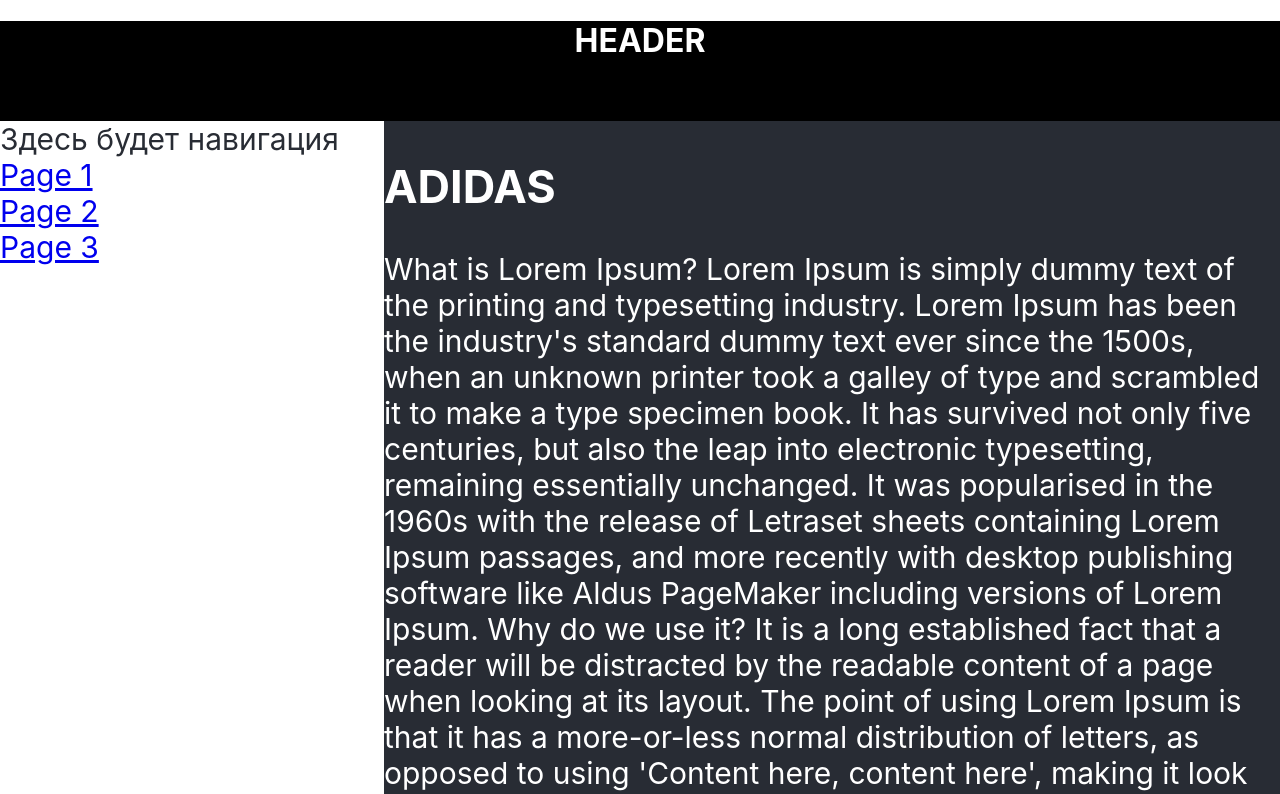
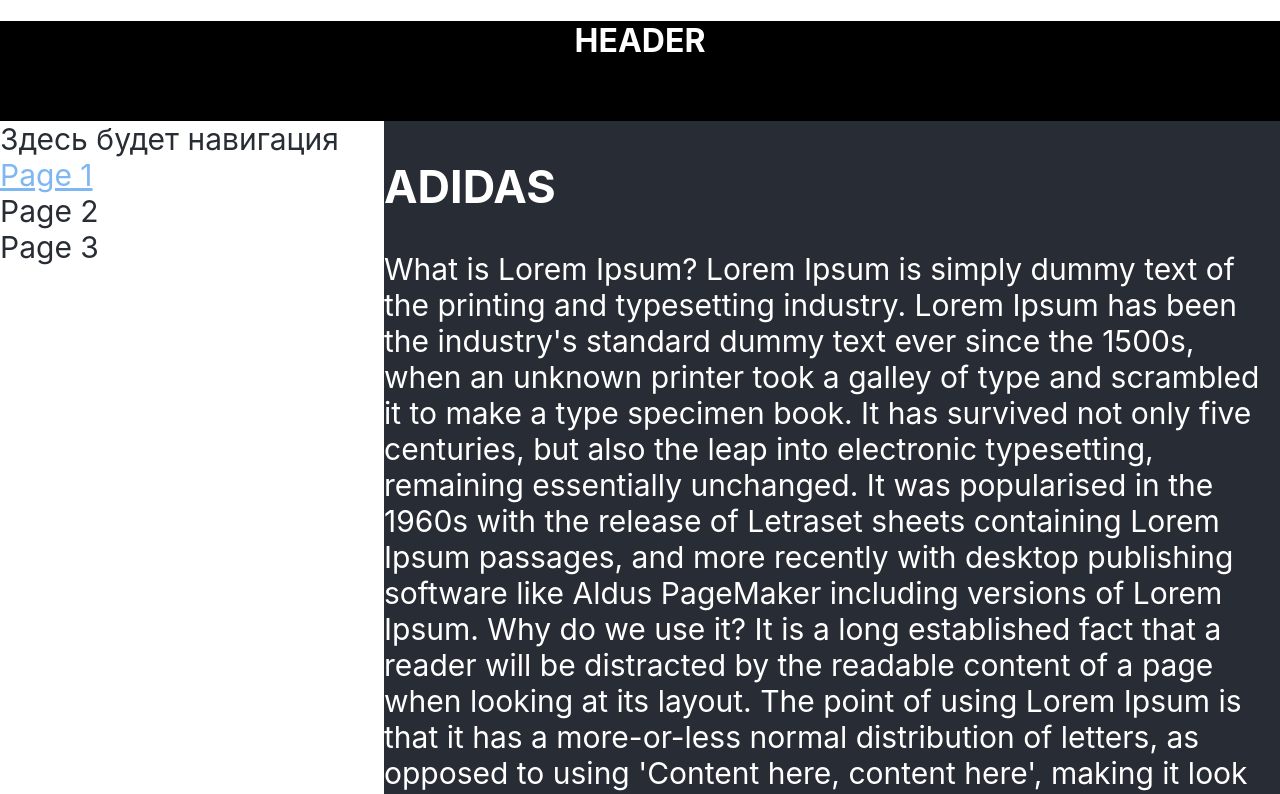
Before and after one commit to aidar2218/react-router-dom, a React (Create React App) app: page /page1 in a window 1280 px wide. Shown: the top 794 px of the page. Built offline with nearby package versions, Linux system fonts and the light colour scheme.

Commit message:
Commit 3.4. NavLink, Link, a

```diff
--- a/src/App.tsx
+++ b/src/App.tsx
@@ -3,7 +3,7 @@
 import {PageOne} from "./components/pages/PageOne";
 import {PageTwo} from "./components/pages/PageTwo";
 import {PageThree} from "./components/pages/PageThree";
-import {Navigate, NavLink, Route, Routes} from 'react-router-dom';
+import {Link, Navigate, NavLink, Route, Routes} from 'react-router-dom';
 import {Error404} from "./components/pages/Error404";
 
 
@@ -14,19 +14,37 @@
             <div className={styles.body}>
                 <div className={styles.nav}>
                     Здесь будет навигация
-                    <div> <NavLink to="/page1">Page 1</NavLink> </div>
-                    <div> <NavLink to="/page2">Page 2</NavLink> </div>
-                    <div> <NavLink to="/page3">Page 3</NavLink> </div>
+                    <div>
+                        <NavLink
+                            to="/page1"
+                            className={({isActive}) => isActive ? styles.activeNavLink : styles.navLink}>
+                            Page 1
+                        </NavLink>
+                    </div>
+                    <div>
+                        <NavLink
+                            to="/page2"
+                            className={({isActive}) => isActive ? styles.activeNavLink : styles.navLink}>
+                            Page 2
+                        </NavLink>
+                    </div>
+                    <div>
+                        <NavLink
+                            to="/page3"
+                            className={({isActive}) => isActive ? styles.activeNavLink : styles.navLink}>
+                            Page 3
+                        </NavLink>
+                    </div>
                 </div>
                 <div className={styles.content}>
                     {/*Здесь будут кроссовки*/}
                     <Routes>
-                        <Route path="/" element={<Navigate to="/page1"/>} />
-                        <Route path="/page1" element={<PageOne/>} />
-                        <Route path="/page2" element={<PageTwo/>} />
-                        <Route path="/page3" element={<PageThree/>} />
-                        <Route path="/page/error" element={<Error404/>} />
-                        <Route path="/*" element={<Navigate to="/page/error"/>} />
+                        <Route path="/" element={<Navigate to="/page1"/>}/>
+                        <Route path="/page1" element={<PageOne/>}/>
+                        <Route path="/page2" element={<PageTwo/>}/>
+                        <Route path="/page3" element={<PageThree/>}/>
+                        <Route path="/page/error" element={<Error404/>}/>
+                        <Route path="/*" element={<Navigate to="/page/error"/>}/>
                     </Routes>
                     {/*<PageOne/>*/}
                     {/*<PageTwo />*/}
--- a/src/components/Site.module.css
+++ b/src/components/Site.module.css
@@ -35,3 +35,13 @@
     text-align: center;
     color: white;
 }
+
+.navLink {
+    text-decoration: none;
+    color: #282c34;
+}
+
+.activeNavLink {
+    color: #7fb8f1;
+    text-decoration: underline;
+}
```
